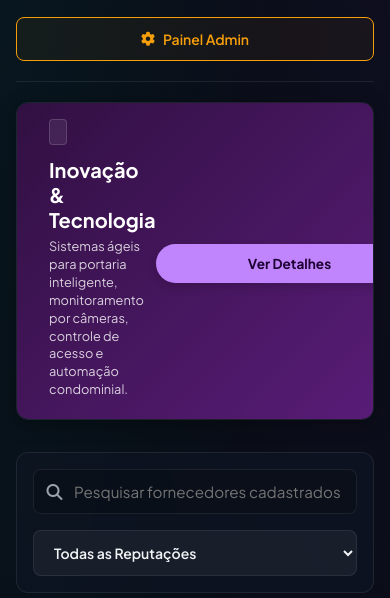
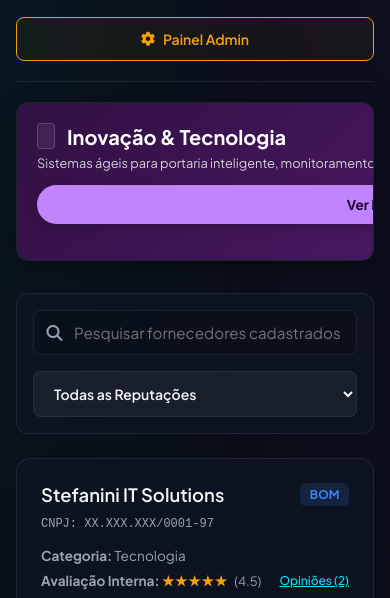
Before and after one commit to drVenancioFelipe/Mendix, a website: page index.html in a window 390 px wide. Shown: the part 92-690 px from the top of the page. Drawn offline with Linux system fonts and the light colour scheme.

Commit message:
fix: ensure advertising carousel rotates correctly on mobile browsers via safe date parsing and flex-shrink prevention

```diff
--- a/app.js
+++ b/app.js
@@ -1050,6 +1050,20 @@ if (suppliers.length === 0) {
 let carouselIntervalId = null;
 let currentSlideIndex = 0;
 
+// Safely parse date strings for strict mobile browsers (e.g. Safari iOS)
+function parseSafeDate(dateStr) {
+    if (!dateStr) return null;
+    let d = new Date(dateStr);
+    if (!isNaN(d.getTime())) return d;
+
+    // Fallback: replace dash with slashes and 'T' with space
+    const formatted = dateStr.replace(/-/g, '/').replace('T', ' ');
+    d = new Date(formatted);
+    if (!isNaN(d.getTime())) return d;
+
+    return null;
+}
+
 function renderBanner() {
     if (carouselIntervalId) {
         clearInterval(carouselIntervalId);
@@ -1060,8 +1074,9 @@ function renderBanner() {
     const now = new Date();
     const activeBanners = carouselBanners.filter(banner => {
         if (!banner.startDate || !banner.endDate) return true;
-        const start = new Date(banner.startDate);
-        const end = new Date(banner.endDate);
+        const start = parseSafeDate(banner.startDate);
+        const end = parseSafeDate(banner.endDate);
+        if (!start || !end) return true; // Fallback to display if parsing fails
         return now >= start && now <= end;
     });
 
@@ -1075,7 +1090,7 @@ function renderBanner() {
 
     activeBanners.forEach((banner, index) => {
         slidesHtml += `
-            <li class="carousel-slide ${banner.theme}" style="min-width: 100%; box-sizing: border-box; display: flex; align-items: center; justify-content: space-between; padding: 1rem 3.5rem 1.25rem 2rem; position: relative;">
+            <li class="carousel-slide ${banner.theme}" style="min-width: 100%; flex-shrink: 0; box-sizing: border-box; display: flex; align-items: center; justify-content: space-between; padding: 1rem 3.5rem 1.25rem 2rem; position: relative;">
                 <div class="promo-banner-content">
                     <div class="promo-banner-title-row" style="display: flex; align-items: center; gap: 0.75rem; margin-bottom: 0.35rem; flex-wrap: wrap;">
                         ${banner.logoUrl ? `
--- a/style.css
+++ b/style.css
@@ -1179,6 +1179,22 @@ header {
     .promo-banner-content p {
         font-size: 0.8rem;
     }
+
+    /* Mobile Carousel slide stacking */
+    .carousel-slide {
+        flex-direction: column !important;
+        align-items: stretch !important;
+        padding: 1.25rem 1.25rem 2.25rem 1.25rem !important; /* padding-bottom slightly higher to avoid dots overlap */
+    }
+    .carousel-slide .promo-banner-actions {
+        width: 100%;
+        margin-top: 0.75rem;
+    }
+    .carousel-slide .promo-banner-btn {
+        width: 100%;
+        text-align: center;
+        box-sizing: border-box;
+    }
 }
 
 @media (max-width: 480px) {
```
